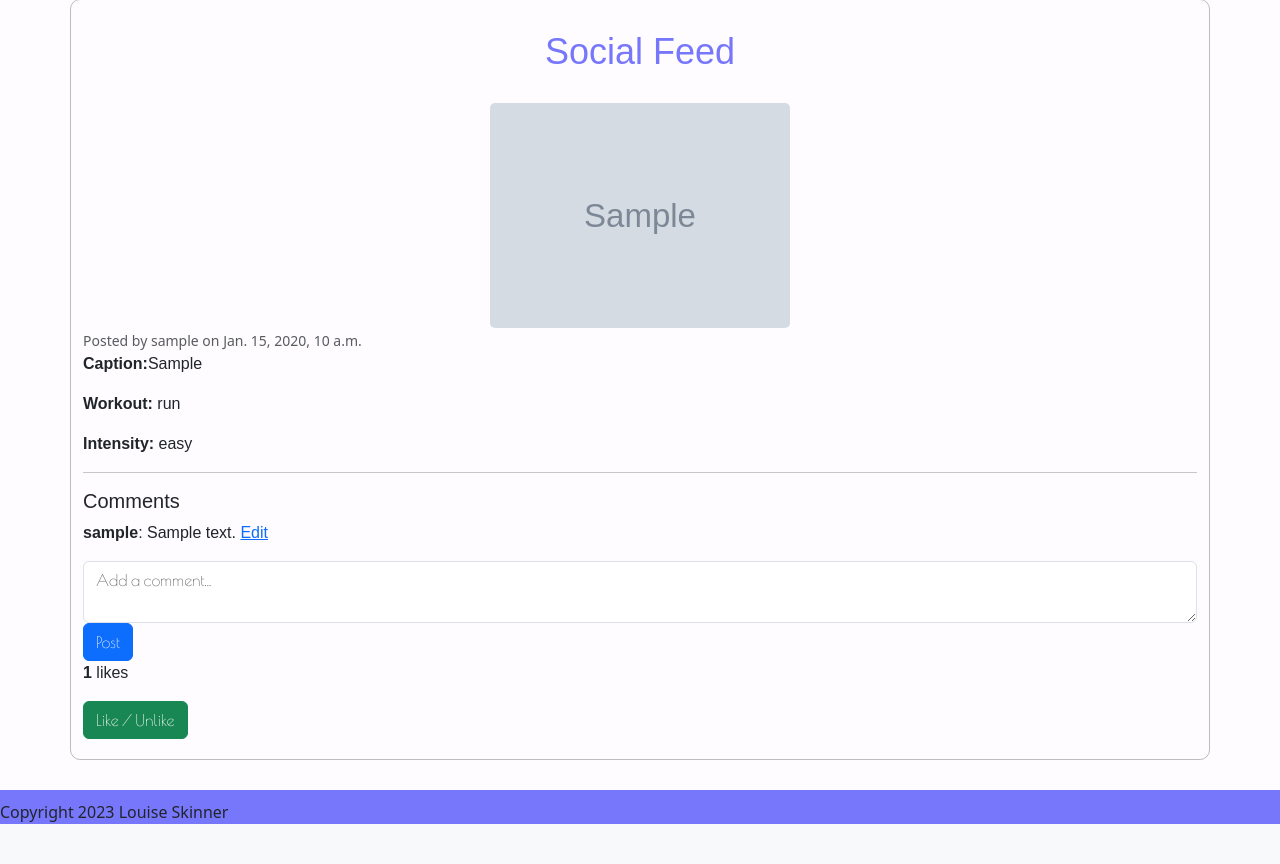
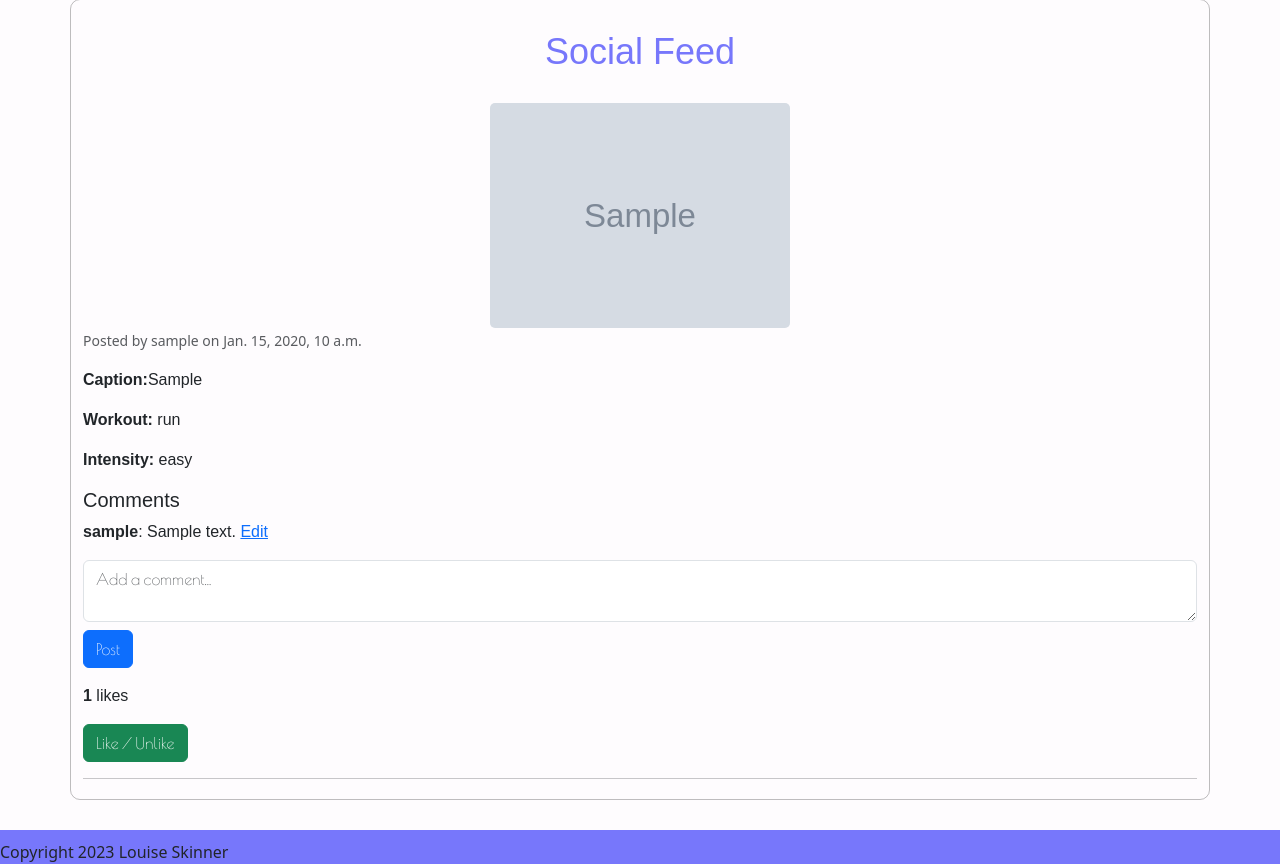
Before and after one commit to Louiseskinner01/project3-social-fitness, a Django app: page /feed/ in a window 1280 px wide. Shown: the part 86-950 px from the top of the page. Before the commit the page ends 910 px from the top, so only its background shows below. Run offline with Django 4.2, Linux system fonts and the light colour scheme; a user stored in the database is signed in; tables that the repository leaves empty hold one stand-in row (values such as "Sample post"); grey boxes marked "Sample" are stand-in pictures; some web fonts are replaced.

Commit message:
Restructre hr element to improve UX

```diff
--- a/social/templates/social/index.html
+++ b/social/templates/social/index.html
@@ -13,12 +13,13 @@
   <small class="text-muted">
     Posted by {{ post.user.username }} on {{ post.created_at }}
   </small>
-  <p><strong>Caption:</strong>{{ post.caption }}</p>
+  <p class="mt-3"><strong>Caption:</strong>{{ post.caption }}</p>
   <p><strong>Workout:</strong> {{ post.workout }}</p>
   <p><strong>Intensity:</strong> {{ post.intensity }}</p>
-<hr>
+
   <h5>Comments</h5>
   {% for comment in post.comments.all %}
+
   <p>
     <strong>{{ comment.user.username }}</strong>:
     {{ comment.body }}
@@ -27,7 +28,7 @@
     {% endif %}
   </p>
 {% empty %}
-  <p>No comments yet.</p>
+
 {% endfor %}
 
 
@@ -35,7 +36,7 @@
   <form method="POST" action="{% url 'add_comment' post.id %}">
     {% csrf_token %}
     <textarea name="body" rows="2" placeholder="Add a comment..." class="form-control" required></textarea>
-    <button type="submit" class="btn btn-primary">Post</button>
+    <button type="submit" class="btn btn-primary mt-2 mb-3">Post</button>
   </form>
   {% else %}
   <p><a href="{% url 'account_login' %}">Log in</a> to comment.</p>
@@ -48,6 +49,7 @@
     {% csrf_token %}
     <button type="submit" class="btn btn-success">Like / Unlike</button>
   </form>
+  <hr>
   {% else %}
   <p><a href="{% url 'account_login' %}">Log in</a> to like.</p>
   {% endif %}
```
